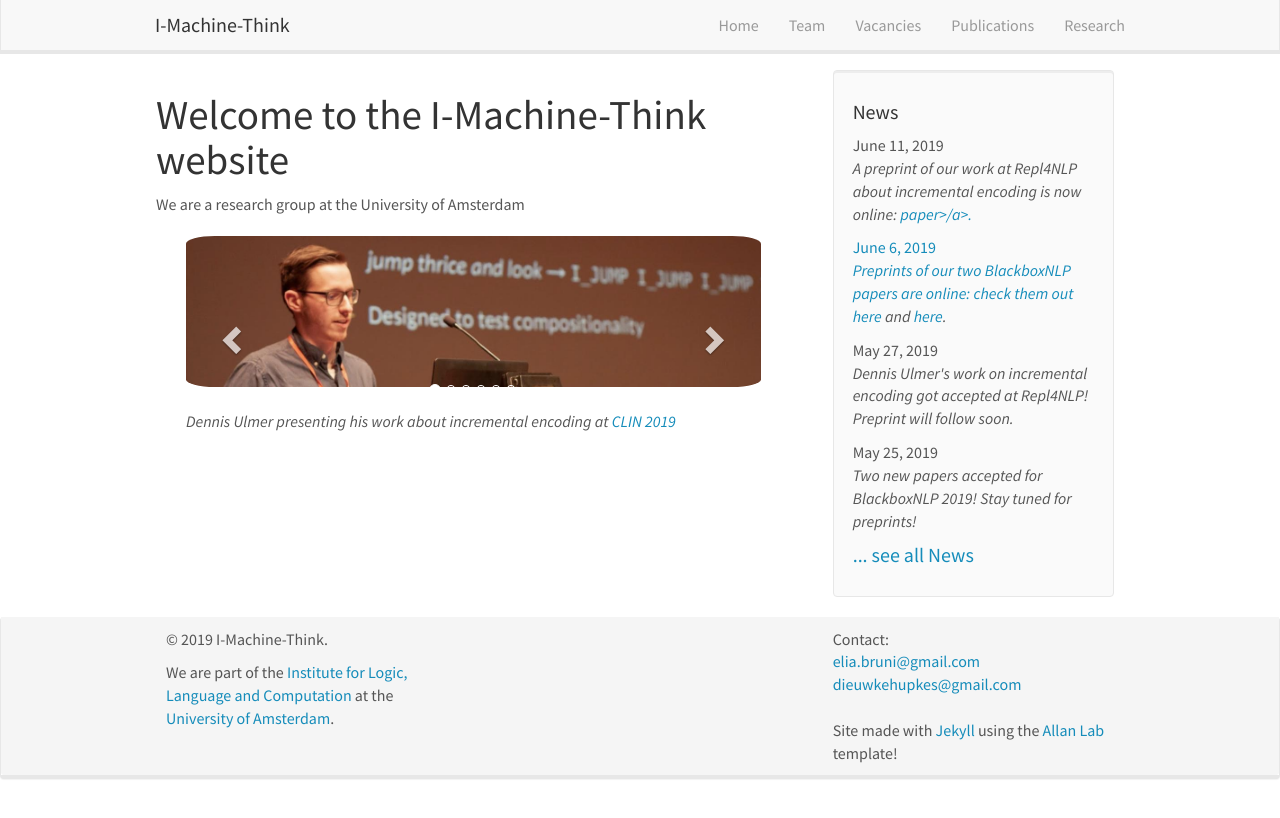
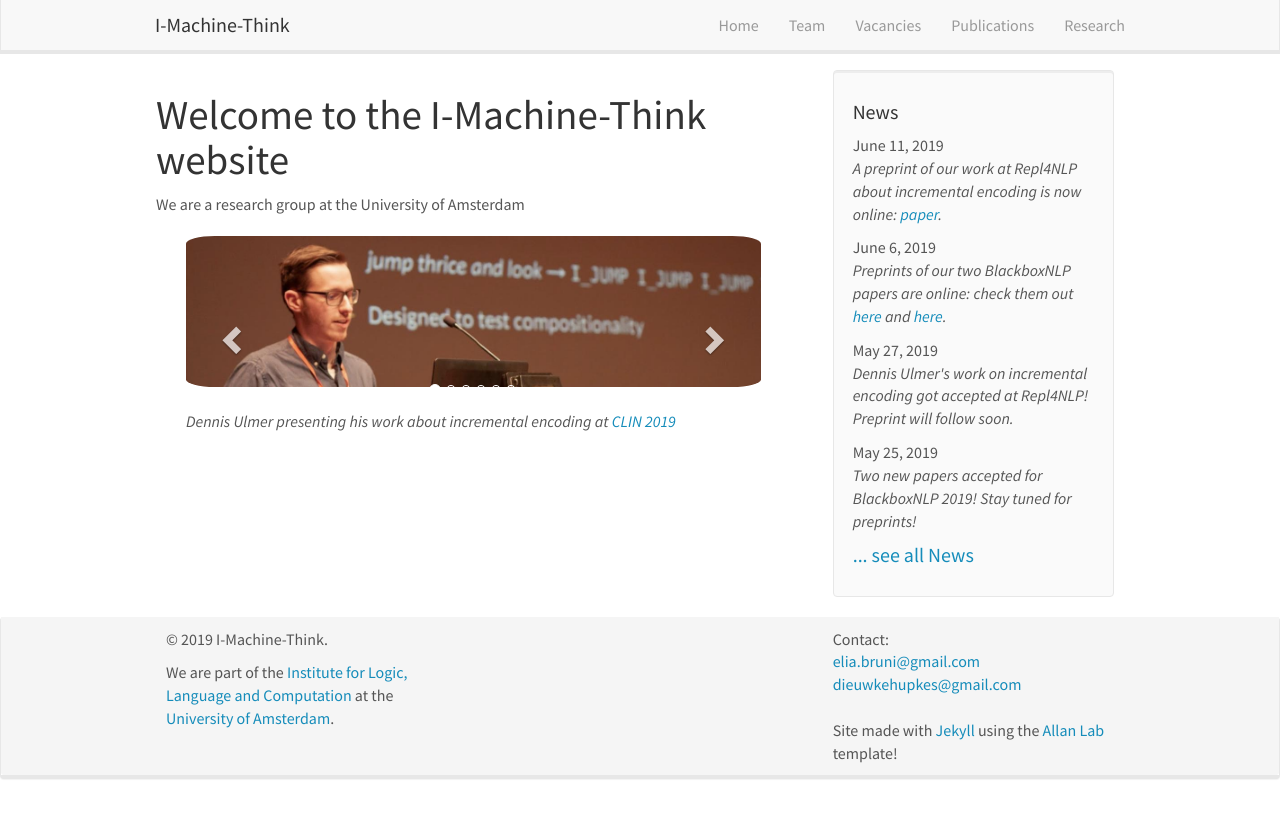
Before and after one commit to i-machine-think/i-machine-think.github.io, a Jekyll site: the page built from _pages/home.md, in a window 1280 px wide. Shown: the top 818 px of the page. Built offline with Jekyll 4.4.1, drawn with Linux system fonts in a browser that asks for light colours; nearby versions of some CDN libraries.

Commit message:
Fix error

```diff
--- a/_data/news.yml
+++ b/_data/news.yml
@@ -1,5 +1,5 @@
 - date: "June 11, 2019"
-  headline: "A preprint of our work at Repl4NLP about incremental encoding is now online: <a href='https://arxiv.org/pdf/1906.03293.pdf'>paper>/a>."
+  headline: "A preprint of our work at Repl4NLP about incremental encoding is now online: <a href='https://arxiv.org/pdf/1906.03293.pdf'>paper</a>."
 
 - date: "June 6, 2019"
   headline: 'Preprints of our two BlackboxNLP papers are online: check them out <a href="https://arxiv.org/abs/1906.01234.pdf">here</a> and <a href="https://arxiv.org/abs/1906.01634.pdf">here</a>.'
```
